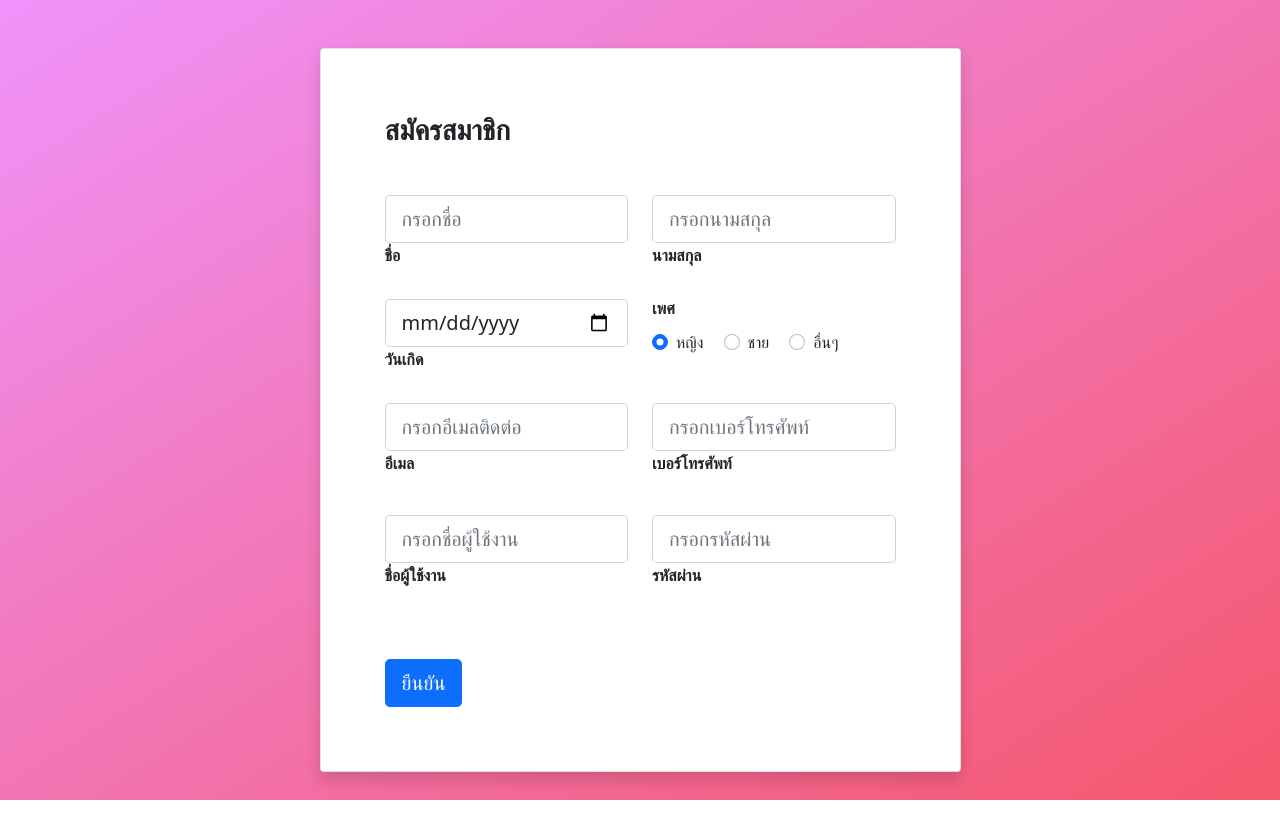
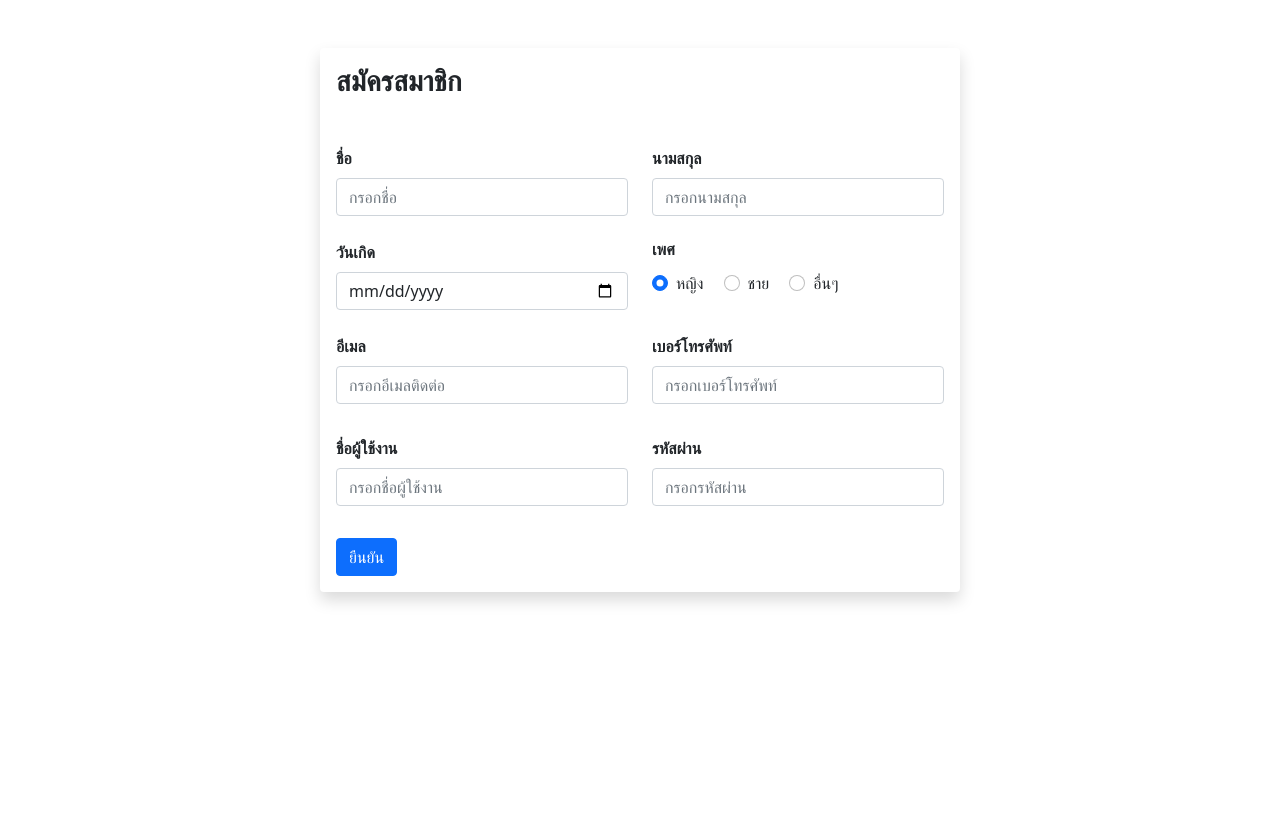
Before and after one commit to danusonn/project-fit, a PHP site: page /register.php in a window 1280 px wide. Run offline with PHP 8.4, Linux system fonts and the light colour scheme.

Commit message:
เเก้ form register

```diff
--- a/fitwhey_admin.sql
+++ b/fitwhey_admin.sql
@@ -28,7 +28,7 @@ CREATE TABLE `admin` (
   `username` varchar(125) DEFAULT NULL,
   `password` varchar(125) DEFAULT NULL,
   PRIMARY KEY (`id`)
-) ENGINE=InnoDB DEFAULT CHARSET=utf8mb4 COLLATE=utf8mb4_0900_ai_ci;
+) ENGINE=InnoDB DEFAULT CHARSET=utf8 COLLATE=utf8_general_ci;
 /*!40101 SET character_set_client = @saved_cs_client */;
 
 --
--- a/fitwhey_member.sql
+++ b/fitwhey_member.sql
@@ -34,7 +34,7 @@ CREATE TABLE `member` (
   `password` varchar(125) DEFAULT NULL,
   `createtime` varchar(45) DEFAULT 'current_timestamp()',
   PRIMARY KEY (`id`)
-) ENGINE=InnoDB DEFAULT CHARSET=utf8mb4 COLLATE=utf8mb4_0900_ai_ci;
+) ENGINE=InnoDB DEFAULT CHARSET=utf8 COLLATE=utf8_general_ci;
 /*!40101 SET character_set_client = @saved_cs_client */;
 
 --
--- a/fitwhey_timeline.sql
+++ b/fitwhey_timeline.sql
@@ -30,7 +30,7 @@ CREATE TABLE `timeline` (
   KEY `intime02_idx` (`iduser`),
   CONSTRAINT `intime01` FOREIGN KEY (`idmember`) REFERENCES `member` (`id`),
   CONSTRAINT `intime02` FOREIGN KEY (`iduser`) REFERENCES `user` (`id`)
-) ENGINE=InnoDB DEFAULT CHARSET=utf8mb4 COLLATE=utf8mb4_0900_ai_ci;
+) ENGINE=InnoDB DEFAULT CHARSET=utf8 COLLATE=utf8_general_ci;
 /*!40101 SET character_set_client = @saved_cs_client */;
 
 --
--- a/fitwhey_user.sql
+++ b/fitwhey_user.sql
@@ -28,7 +28,7 @@ CREATE TABLE `user` (
   `lastname` varchar(125) DEFAULT NULL,
   `phone` varchar(45) DEFAULT NULL,
   PRIMARY KEY (`id`)
-) ENGINE=InnoDB DEFAULT CHARSET=utf8mb4 COLLATE=utf8mb4_0900_ai_ci;
+) ENGINE=InnoDB DEFAULT CHARSET=utf8 COLLATE=utf8_general_ci;
 /*!40101 SET character_set_client = @saved_cs_client */;
 
 --
--- a/login.php
+++ b/login.php
@@ -27,7 +27,7 @@
                         <label for="password"><b>Password</b></label>
                         <input type="password" class="form-control" id="password" name="password" placeholder="รหัสผ่าน">
                     </div><br>
-                    <button type="submit" class="btn btn-primary w-100">Login</button>
+                    <button type="submit" class="btn btn-primary w-100">เข้าสู่ระบบ</button>
                 </form>
                 <div class="row mt-2">
                   <p>ยังไม่ใช่สมาชิก ? <a href="register.php">สมัครสมาชิกที่นี่</a></p>
--- a/register.php
+++ b/register.php
@@ -8,55 +8,47 @@
     <title>Register</title>
     <link href="https://cdn.jsdelivr.net/npm/bootstrap@5.1.3/dist/css/bootstrap.min.css" rel="stylesheet"
         integrity="sha384-1BmE4kWBq78iYhFldvKuhfTAU6auU8tT94WrHftjDbrCEXSU1oBoqyl2QvZ6jIW3" crossorigin="anonymous">
-    <link rel="stylesheet" href="style.css">
 
 </head>
 
 <body>
-    <section class="vh-100 gradient-custom ">
-        <div class="container py-5 h-100 ">
-            <div class="row justify-content-center align-items-center h-100">
-                <div class="col-12 col-lg-9 col-xl-7">
-                    <div class="card shadow-2-strong card-registration shadow p-3 mb-5 bg-white rounded" style="border-radius: 15px;">
-                        <div class="card-body p-4 p-md-5">
+    <div class="container w-50 mt-5 shadow p-3 mb-5 bg-white rounded">
         <h3 class="mb-4 pb-2 pb-md-0 mb-md-5"><b>สมัครสมาชิก</b></h3>
         <form>
             <div class="row">
                 <div class="col-md-6 mb-4">
                     <div class="form-outline">
-                                            <input type="text" id="firstName" class="form-control form-control-lg" placeholder="กรอกชื่อ">
                         <label class="form-label" for="firstName"><b>ชื่อ</b></label>
+                        <input type="text" id="firstName" class="form-control" placeholder="กรอกชื่อ">
                     </div>
                 </div>
                 <div class="col-md-6 mb-4">
                     <div class="form-outline">
-                                            <input type="text" id="lastName" class="form-control form-control-lg" placeholder="กรอกนามสกุล">
                         <label class="form-label" for="lastName"><b>นามสกุล</b></label>
+                        <input type="text" id="lastName" class="form-control" placeholder="กรอกนามสกุล">
                     </div>
                 </div>
             </div>
             <div class="row">
                 <div class="col-md-6 mb-4 d-flex align-items-center">
                     <div class="form-outline datepicker w-100">
-                                            <input type="date" class="form-control form-control-lg" id="birthdayDate" />
                         <label for="birthdayDate" class="form-label"><b>วันเกิด</b></label>
+                        <input type="date" class="form-control" id="birthdayDate" />
                     </div>
                 </div>
                 <div class="col-md-6 mb-4">
                     <h6 class="mb-2 pb-1"><b>เพศ</b> </h6>
                     <div class="form-check form-check-inline">
-                                            <input class="form-check-input" type="radio" name="Gender"
-                                                id="femaleGender" value="หญิง" checked />
+                        <input class="form-check-input" type="radio" name="Gender" id="femaleGender" value="หญิง"
+                            checked />
                         <label class="form-check-label" for="femaleGender">หญิง</label>
                     </div>
                     <div class="form-check form-check-inline">
-                                            <input class="form-check-input" type="radio" name="Gender"
-                                                id="maleGender" value="ชาย" />
+                        <input class="form-check-input" type="radio" name="Gender" id="maleGender" value="ชาย" />
                         <label class="form-check-label" for="maleGender">ชาย</label>
                     </div>
                     <div class="form-check form-check-inline">
-                                            <input class="form-check-input" type="radio" name="Gender"
-                                                id="otherGender" value="อื่นๆ" />
+                        <input class="form-check-input" type="radio" name="Gender" id="otherGender" value="อื่นๆ" />
                         <label class="form-check-label" for="otherGender">อื่นๆ</label>
                     </div>
                 </div>
@@ -64,43 +56,40 @@
             <div class="row">
                 <div class="col-md-6 mb-4 pb-2">
                     <div class="form-outline">
-                                            <input type="email" id="emailAddress"
-                                                class="form-control form-control-lg" placeholder="กรอกอีเมลติดต่อ">
                         <label class="form-label" for="emailAddress"><b>อีเมล</b></label>
+                        <input type="email" id="emailAddress" class="form-control "
+                            placeholder="กรอกอีเมลติดต่อ">
                     </div>
                 </div>
                 <div class="col-md-6 mb-4 pb-2">
                     <div class="form-outline">
-                                            <input type="tel" id="phoneNumber" class="form-control form-control-lg" placeholder="กรอกเบอร์โทรศัพท์">
                         <label class="form-label" for="phoneNumber"><b>เบอร์โทรศัพท์</b></label>
+                        <input type="tel" id="phoneNumber" class="form-control"
+                            placeholder="กรอกเบอร์โทรศัพท์">
                     </div>
                 </div>
             </div>
             <div class="row">
                 <div class="col-md-6 mb-4 pb-2">
                     <div class="form-outline">
-                                            <input type="text" id="username"
-                                                class="form-control form-control-lg" placeholder="กรอกชื่อผู้ใช้งาน">
                         <label class="form-label" for="username"><b>ชื่อผู้ใช้งาน</b></label>
+                        <input type="text" id="username" class="form-control"
+                            placeholder="กรอกชื่อผู้ใช้งาน">
                     </div>
                 </div>
                 <div class="col-md-6 mb-4 pb-2">
                     <div class="form-outline">
-                                            <input type="password" id="password" class="form-control form-control-lg" placeholder="กรอกรหัสผ่าน">
                         <label class="form-label" for="password"><b>รหัสผ่าน</b></label>
+                        <input type="password" id="password" class="form-control"
+                            placeholder="กรอกรหัสผ่าน">
                     </div>
                 </div>
             </div>
-                                <div class="mt-4 pt-2">
-                                    <input class="btn btn-primary btn-lg" type="submit" value="ยืนยัน">
+            <div class="form-group ">
+                <input class="btn btn-primary" type="submit" value="ยืนยัน">
             </div>
         </form>
     </div>
-                    </div>
-                </div>
-            </div>
-        </div>
-    </section>
 </body>
 
 </html>
```
Lines whose indentation alone changed are shown as unchanged.
